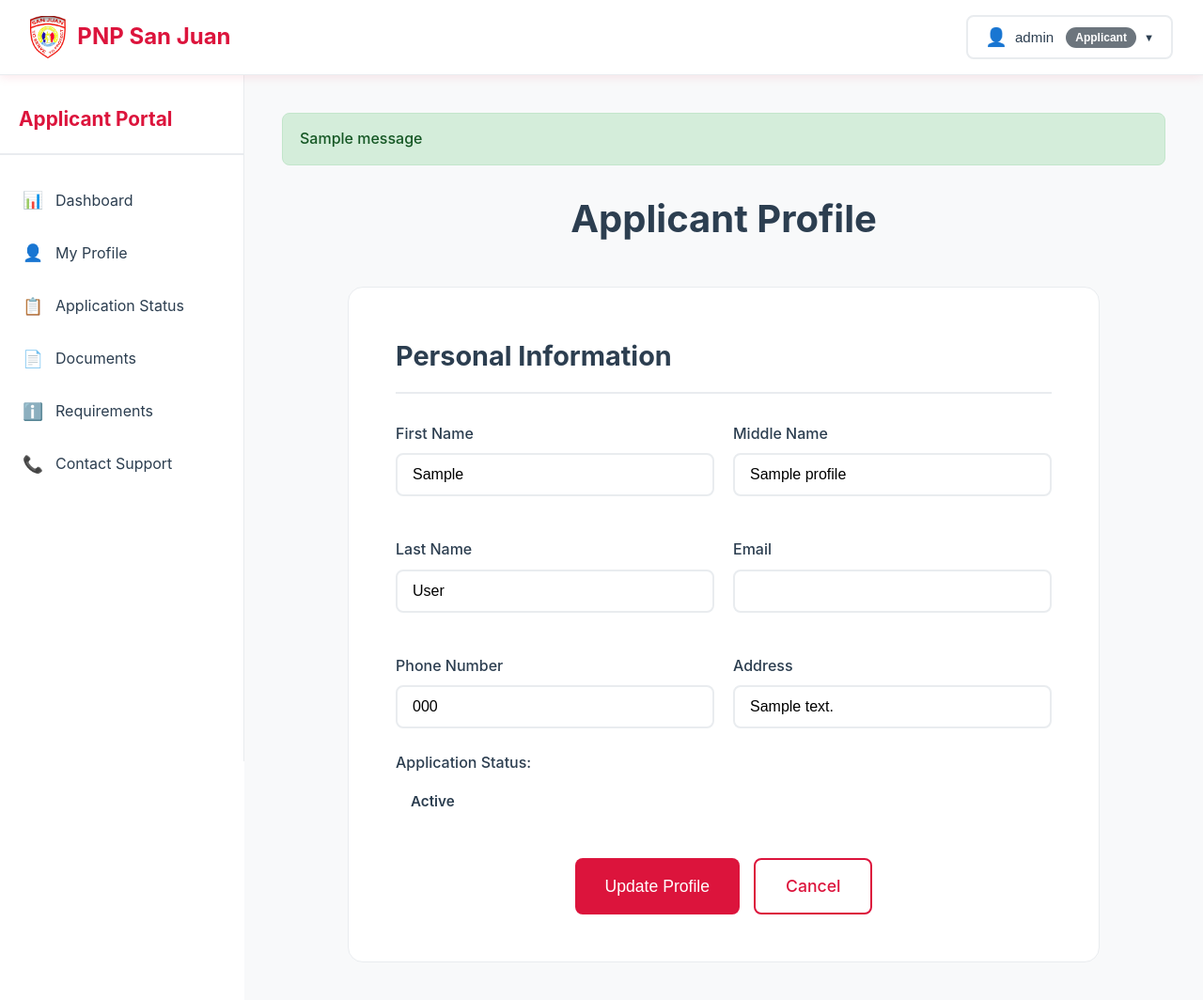
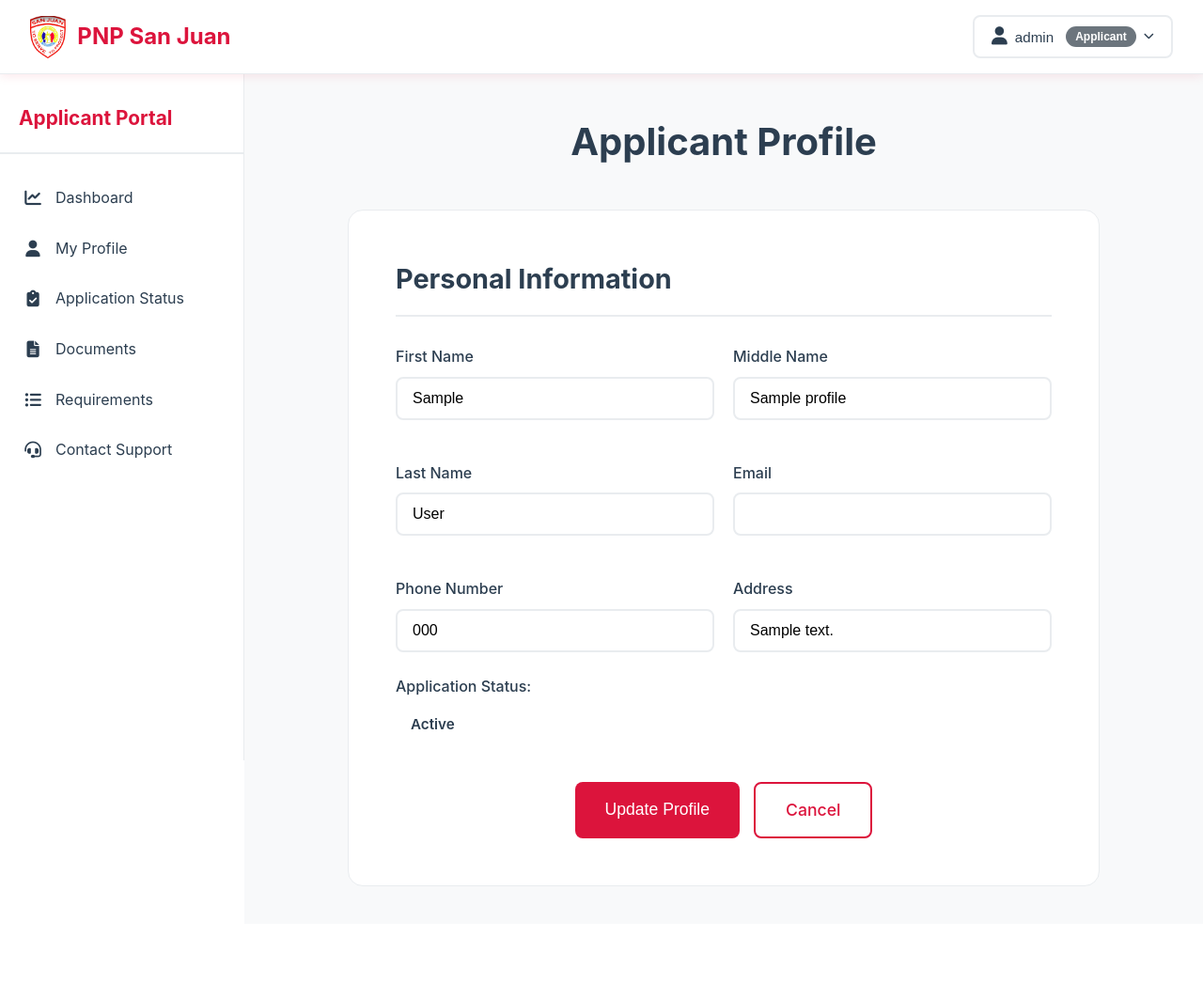
Before and after one commit to LeeDev428/pnpsanjuan, a Flask app: template templates/applicant/profile.html in a window 1280 px wide. Shown: the whole page at 94% size. After the commit the page ends 943 px from the top, so only its background shows below. Run offline with Flask 3, Linux system fonts and the light colour scheme; a user stored in the database is signed in; tables that the repository leaves empty hold one stand-in row (values such as "Sample post"); the template is opened without the code that fills it: most values are stand-ins (such as "Sample title", 1, 10 or a date in 2020); one stand-in notice (Sample message) is shown.

Commit message:
Update base.html

```diff
--- a/templates/applicant/base.html
+++ b/templates/applicant/base.html
@@ -7,9 +7,21 @@
     <link rel="stylesheet" href="{{ url_for('static', filename='css/style.css') }}">
     <link rel="stylesheet" href="{{ url_for('static', filename='css/dashboard.css') }}">
     <link rel="stylesheet" href="{{ url_for('static', filename='css/sidebar.css') }}">
+    <link rel="stylesheet" href="https://cdnjs.cloudflare.com/ajax/libs/font-awesome/6.5.1/css/all.min.css">
     {% block extra_css %}{% endblock %}
 </head>
 <body>
+    <!-- Toast Container -->
+    <div id="toast-container" class="toast-container"></div>
+
+    <!-- Hidden flash messages for toast -->
+    {% with messages = get_flashed_messages(with_categories=true) %}
+        {% if messages %}
+            {% for category, message in messages %}
+                <div class="alert-message" data-category="{{ category }}" style="display:none;">{{ message }}</div>
+            {% endfor %}
+        {% endif %}
+    {% endwith %}
     <!-- Top Navbar -->
     <nav class="navbar">
         <div class="container-fluid">
@@ -22,16 +34,16 @@
             <div class="nav-links">
                 <div class="profile-dropdown">
                     <button class="profile-btn">
-                        <span class="user-icon">👤</span>
+                        <i class="fas fa-user user-icon"></i>
                         <span>{{ session['username'] }}</span>
                         <span class="role-badge-small role-applicant">Applicant</span>
-                        <span class="dropdown-arrow">▼</span>
+                        <i class="fas fa-chevron-down dropdown-arrow"></i>
                     </button>
                     <div class="dropdown-menu">
-                        <a href="{{ url_for('applicant.dashboard') }}">Dashboard</a>
-                        <a href="{{ url_for('applicant.profile') }}">My Profile</a>
+                        <a href="{{ url_for('applicant.dashboard') }}"><i class="fas fa-chart-line"></i> Dashboard</a>
+                        <a href="{{ url_for('applicant.profile') }}"><i class="fas fa-user"></i> My Profile</a>
                         <div class="dropdown-divider"></div>
-                        <a href="{{ url_for('auth.logout') }}" class="logout-link">Logout</a>
+                        <a href="{{ url_for('auth.logout') }}" class="logout-link"><i class="fas fa-sign-out-alt"></i> Logout</a>
                     </div>
                 </div>
             </div>
@@ -46,27 +58,27 @@
             </div>
             <nav class="sidebar-nav">
                 <a href="{{ url_for('applicant.dashboard') }}" class="sidebar-link {% if request.endpoint == 'applicant.dashboard' %}active{% endif %}">
-                    <span class="icon">📊</span>
+                    <i class="fas fa-chart-line icon"></i>
                     <span>Dashboard</span>
                 </a>
                 <a href="{{ url_for('applicant.profile') }}" class="sidebar-link {% if request.endpoint == 'applicant.profile' %}active{% endif %}">
-                    <span class="icon">👤</span>
+                    <i class="fas fa-user icon"></i>
                     <span>My Profile</span>
                 </a>
                 <a href="#" class="sidebar-link">
-                    <span class="icon">📋</span>
+                    <i class="fas fa-clipboard-check icon"></i>
                     <span>Application Status</span>
                 </a>
                 <a href="#" class="sidebar-link">
-                    <span class="icon">📄</span>
+                    <i class="fas fa-file-alt icon"></i>
                     <span>Documents</span>
                 </a>
                 <a href="#" class="sidebar-link">
-                    <span class="icon">ℹ️</span>
+                    <i class="fas fa-list-ul icon"></i>
                     <span>Requirements</span>
                 </a>
                 <a href="#" class="sidebar-link">
-                    <span class="icon">📞</span>
+                    <i class="fas fa-headset icon"></i>
                     <span>Contact Support</span>
                 </a>
             </nav>
@@ -74,20 +86,11 @@
 
         <!-- Main Content -->
         <main class="main-content">
-            {% with messages = get_flashed_messages(with_categories=true) %}
-                {% if messages %}
-                    <div class="alerts-container">
-                        {% for category, message in messages %}
-                            <div class="alert alert-{{ category }}">{{ message }}</div>
-                        {% endfor %}
-                    </div>
-                {% endif %}
-            {% endwith %}
-
             {% block content %}{% endblock %}
         </main>
     </div>
 
+    <script src="{{ url_for('static', filename='js/toast.js') }}"></script>
     {% block extra_js %}{% endblock %}
 </body>
 </html>
```
